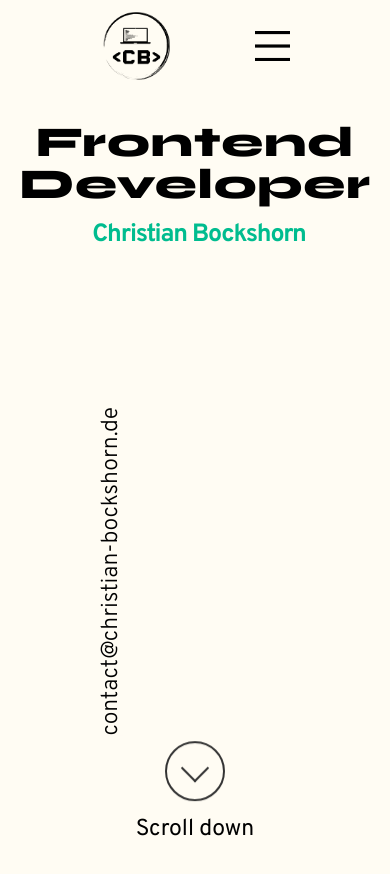
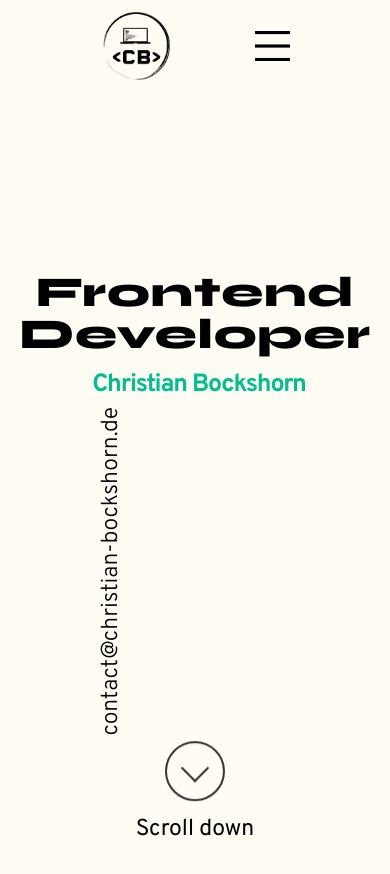
Before and after one commit to ChristianBockshorn/Portfolio, an Angular app: page / in a window 390 px wide. Shown: the top 874 px of the page. Built offline with nearby package versions, Linux system fonts and the light colour scheme.

Commit message:
edit headline

```diff
--- a/src/app/landingPage/above-the-fold/above-the-fold.component.scss
+++ b/src/app/landingPage/above-the-fold/above-the-fold.component.scss
@@ -38,3 +38,10 @@ section {
    width: 100%;
    margin-right: 8px;
 }
+
+@media screen and (max-width: 1040px) {
+  .header {
+     margin-top: 150px;
+
+  }
+}
```
Lines whose indentation alone changed are shown as unchanged.
